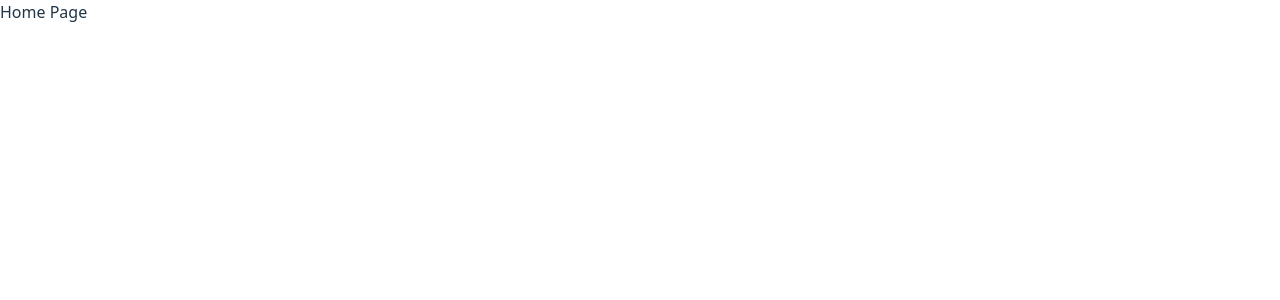
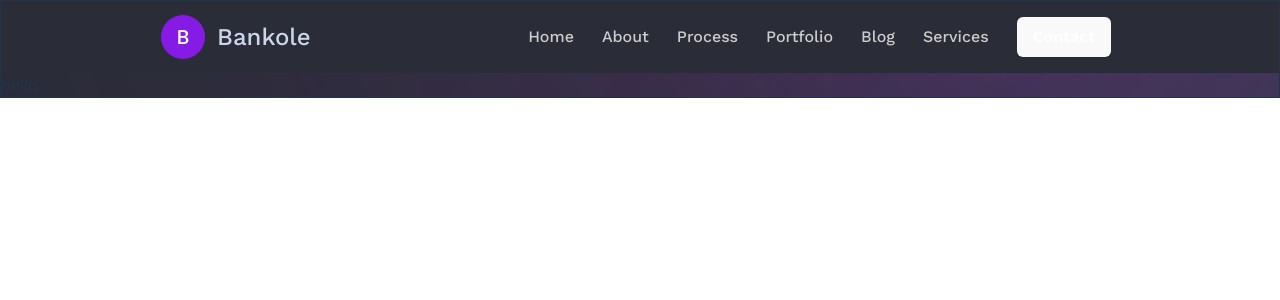
Before and after one commit to Ife-Banks/Portfolio-Trial, a React (Vite) app: page / in a window 1280 px wide. Shown: the top 300 px of the page. Built offline with nearby package versions, Linux system fonts and the light colour scheme.

Commit message:
Nav created and Background gradient worked on

```diff
--- a/package.json
+++ b/package.json
@@ -11,8 +11,10 @@
   },
   "dependencies": {
     "@tailwindcss/vite": "^4.1.11",
+    "framer-motion": "^12.23.12",
     "react": "^19.1.0",
     "react-dom": "^19.1.0",
+    "react-icons": "^5.5.0",
     "tailwindcss": "^4.1.11"
   },
   "devDependencies": {
--- /dev/null
+++ b/src/components/Hero.jsx
@@ -0,0 +1,11 @@
+import Navigate from './Navbar';
+
+const Hero = () => {
+    return (
+        <div>
+        hello
+        </div>
+     );
+}
+
+export default Hero;
--- /dev/null
+++ b/src/components/Navbar.jsx
@@ -0,0 +1,152 @@
+import { useState } from 'react';
+import { motion, AnimatePresence } from 'framer-motion';
+import { FiMenu, FiX } from 'react-icons/fi';
+
+const Navigate = () => {
+  const [isMenuOpen, setIsMenuOpen] = useState(false);
+
+  // Animation variants
+  const navBarVariants = {
+    hidden: { y: -100, opacity: 0 },
+    visible: {
+      y: 0,
+      opacity: 1,
+      transition: {
+        type: "spring",
+        stiffness: 100,
+        damping: 10,
+        mass: 0.5
+      }
+    }
+  };
+
+  const menuVariants = {
+    hidden: { opacity: 0, y: -20 },
+    visible: {
+      opacity: 1,
+      y: 0,
+      transition: {
+        staggerChildren: 0.1,
+        delayChildren: 0.2
+      }
+    }
+  };
+
+  const itemVariants = {
+    hidden: { opacity: 0, x: -20 },
+    visible: { opacity: 1, x: 0 }
+  };
+
+  return (
+    <motion.div
+      initial="hidden"
+      animate="visible"
+      variants={navBarVariants}
+      className='flex w-full items-center bg-[#2a2c38] justify-between py-2 px-4 lg:px-40 relative'
+    >
+      {/* Logo Section */}
+      <motion.div
+        className='flex gap-3 items-center justify-start w-auto lg:w-[20%]'
+        transition={{ delay: 0.2 }}
+      >
+        <div className='w-11 h-11 flex items-center justify-center flex-col rounded-full bg-[#871be6]'>
+          <p className='text-white font-poppins text-xl font-medium'>B</p>
+        </div>
+        <p className='text-[#cbd6e8] font-workSan text-2xl font-medium'>
+          Bankole
+        </p>
+      </motion.div>
+
+      {/* Desktop Navigation */}
+      <motion.ul
+        className='hidden lg:flex gap-7 items-center p-2 text-[#ccc] font-workSan text-md font-medium'
+        transition={{ delay: 0.3 }}
+      >
+        {['Home', 'About', 'Process', 'Portfolio', 'Blog', 'Services'].map((item) => (
+          <motion.li
+            key={item}
+            whileHover={{
+              color: '#fff',
+              scale: 1.05,
+              transition: { duration: 0.2 }
+            }}
+            className='cursor-pointer'
+          >
+            {item}
+          </motion.li>
+        ))}
+        <motion.button
+          whileHover={{
+            backgroundColor: '#9a3aed',
+            scale: 1.05,
+            transition: { duration: 0.2 }
+          }}
+          whileTap={{ scale: 0.95 }}
+          className='flex justify-center items-center py-2 px-4 rounded-md text-white font-semibold bg-[#871be6] cursor-pointer'
+        >
+          Contact
+        </motion.button>
+      </motion.ul>
+
+      {/* Mobile Menu Button */}
+      <motion.button
+        className='lg:hidden text-[#ccc] p-2'
+        onClick={() => setIsMenuOpen(!isMenuOpen)}
+        aria-label={isMenuOpen ? "Close menu" : "Open menu"}
+        whileTap={{ scale: 0.9 }}
+        transition={{ delay: 0.2 }}
+      >
+        {isMenuOpen ? <FiX size={24} /> : <FiMenu size={24} />}
+      </motion.button>
+
+      {/* Mobile Menu with AnimatePresence */}
+      <AnimatePresence>
+        {isMenuOpen && (
+          <motion.div
+            className='absolute top-16 left-0 w-full bg-[#2a2c38] py-4 px-6 lg:hidden z-50 shadow-lg'
+            initial={{ opacity: 0, y: -20 }}
+            animate={{ opacity: 1, y: 0 }}
+            exit={{ opacity: 0, y: -20 }}
+            transition={{ duration: 0.3 }}
+          >
+            <motion.ul
+              className='flex flex-col gap-4 text-[#ccc] font-workSan text-md font-medium'
+              variants={menuVariants}
+              initial="hidden"
+              animate="visible"
+            >
+              {['Home', 'About', 'Process', 'Portfolio', 'Blog', 'Services'].map((item) => (
+                <motion.li
+                  key={item}
+                  variants={itemVariants}
+                  whileHover={{
+                    color: '#fff',
+                    x: 5,
+                    transition: { duration: 0.2 }
+                  }}
+                  className='cursor-pointer py-2'
+                >
+                  {item}
+                </motion.li>
+              ))}
+              <motion.button
+                variants={itemVariants}
+                whileHover={{
+                  backgroundColor: '#9a3aed',
+                  scale: 1.02,
+                  transition: { duration: 0.2 }
+                }}
+                whileTap={{ scale: 0.98 }}
+                className='w-full flex justify-center items-center py-3 mt-2 rounded-md text-white font-semibold bg-[#871be6] cursor-pointer'
+              >
+                Contact
+              </motion.button>
+            </motion.ul>
+          </motion.div>
+        )}
+      </AnimatePresence>
+    </motion.div>
+  );
+}
+
+export default Navigate;
--- a/src/index.css
+++ b/src/index.css
@@ -1,5 +1,11 @@
+@import url('https://fonts.googleapis.com/css2?family=Geist:wght@100..900&family=Instrument+Sans:ital,wght@0,400..700;1,400..700&family=Poppins:ital,wght@0,100;0,200;0,300;0,400;0,500;0,600;0,700;0,800;0,900;1,100;1,200;1,300;1,400;1,500;1,600;1,700;1,800;1,900&display=swap');
+@import url('https://fonts.googleapis.com/css2?family=Work+Sans:ital,wght@0,100..900;1,100..900&display=swap');
 @import "tailwindcss";
 
+@theme{
+  --font-poppins: "Poppins", sans-serif;
+  --font-workSan:"Work Sans", sans-serif;
+}
 :root {
   font-family: system-ui, Avenir, Helvetica, Arial, sans-serif;
   line-height: 1.5;
--- a/src/pages/Home.jsx
+++ b/src/pages/Home.jsx
@@ -1,6 +1,17 @@
+import Hero from "../components/Hero"
+import Navigate from '../components/Navbar';
+
 const Home = () => {
     return (
-        <div>Home Page</div>
+        <div className='relative bg-[#2A2C38] border overflow-hidden '>
+            <div className='-z-1 '>
+                <div className='absolute w-[871.213px] h-[871.213px] border rotate-[-130deg] -top-180 -right-80 bg-[rgba(190,41,215,0.5)] blur-[300px]'></div>
+            <div className='absolute border w-[900px] h-[900px]  -right-[50%] top-45  border-black rotate-[-130deg] bg-[rgba(26,94,77,0.7)] blur-[300px]'></div>
+            </div>
+            <Navigate/>
+            <Hero />
+
+        </div>
      );
 }
 
```
Also changed, not shown: 1 other file (tests, documents, lock files or other folders).
